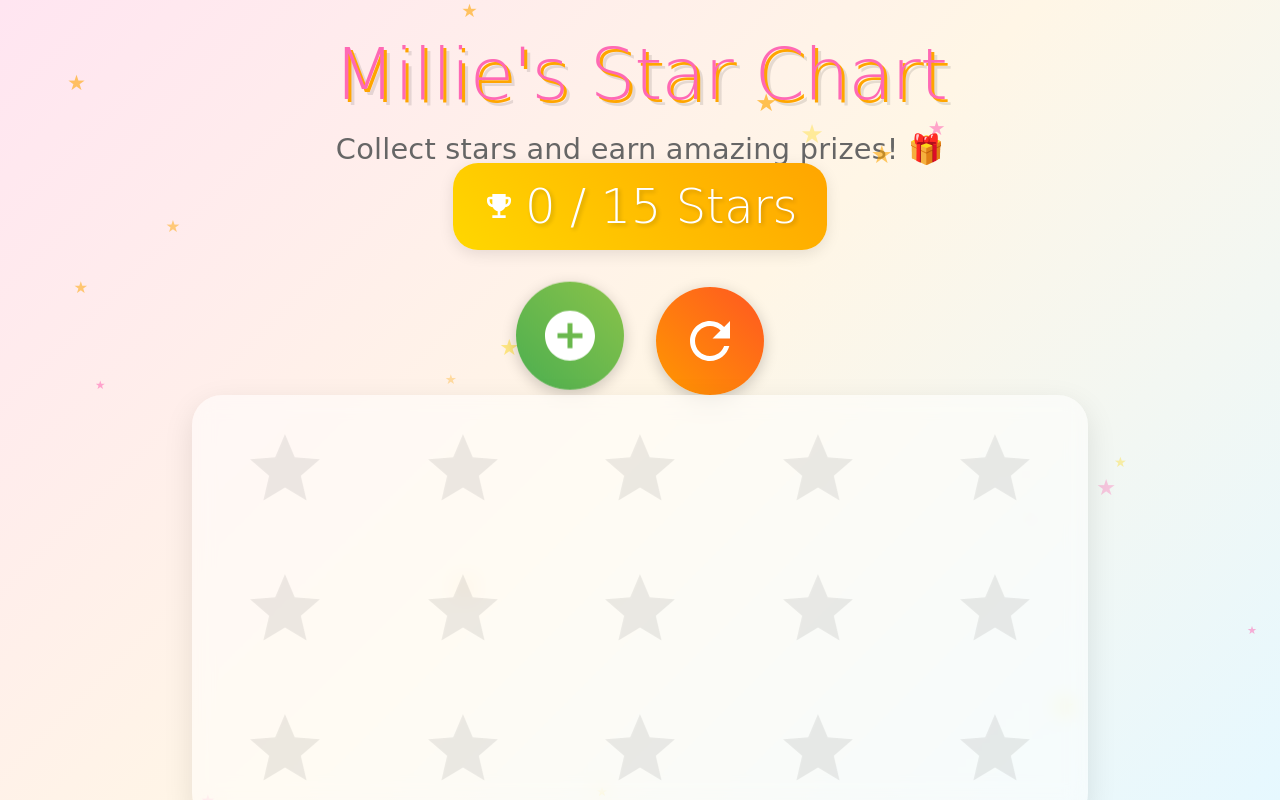
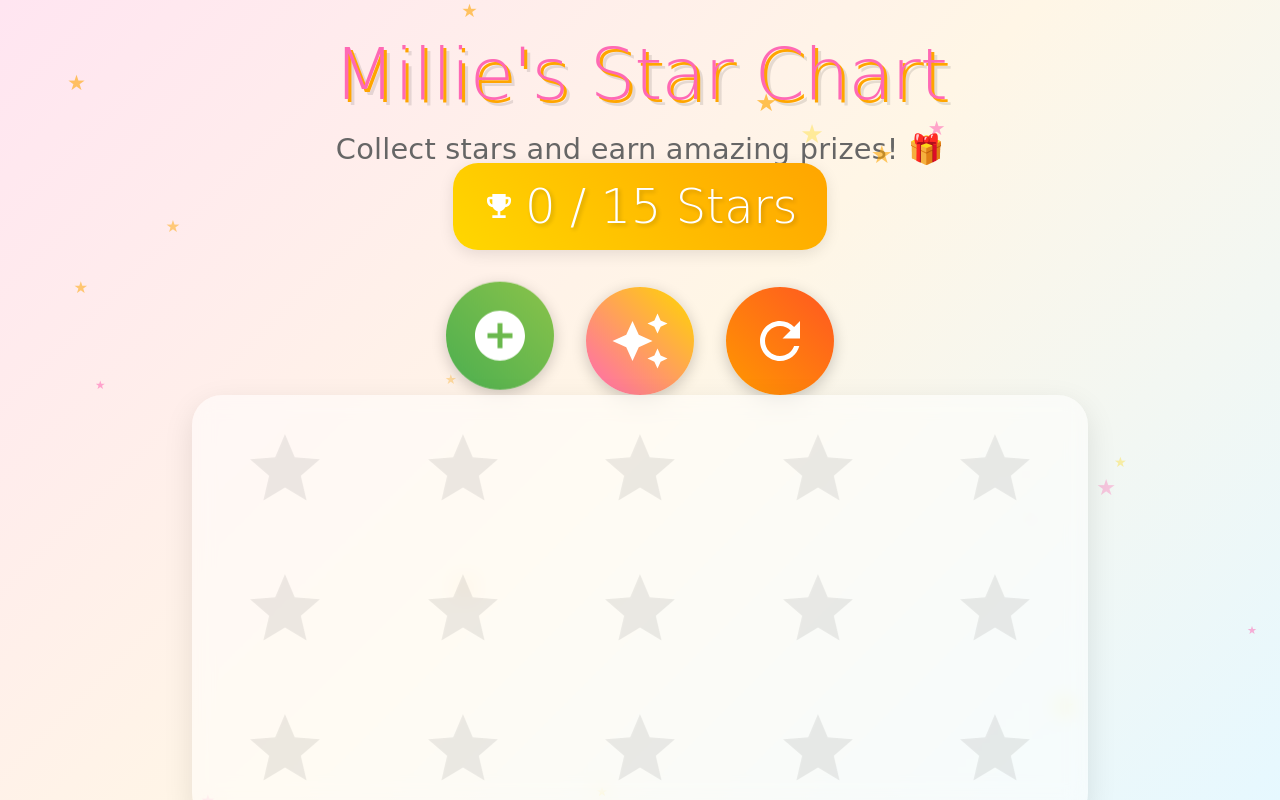
Before and after one commit to MeanY885/star-chart-tracker, a React (Create React App) app: page / in a window 1280 px wide. Built offline with nearby package versions, Linux system fonts and the light colour scheme; no server answers.

Commit message:
Enhanced star animations and UI improvements: Added 30 unique star animations, improved celebration effects, and refined UI components

```diff
--- a/src/App.js
+++ b/src/App.js
@@ -12,7 +12,7 @@ import {
   TextField,
   Tooltip
 } from '@mui/material';
-import { Star, AddCircle, RemoveCircle, Edit, EmojiEvents, Refresh } from '@mui/icons-material';
+import { Star, AddCircle, RemoveCircle, Edit, EmojiEvents, Refresh, AutoAwesome } from '@mui/icons-material';
 import { motion, AnimatePresence } from 'framer-motion';
 import { useCallback } from "react";
 import Particles from "react-tsparticles";
@@ -44,6 +44,7 @@ function App() {
   const [currentComment, setCurrentComment] = useState('');
   const [removingStar, setRemovingStar] = useState(false);
   const [removeStarPosition, setRemoveStarPosition] = useState({ x: 0, y: 0 });
+  const [isAmazingAnimation, setIsAmazingAnimation] = useState(false);
 
   const particlesInit = useCallback(async engine => {
     await loadSlim(engine);
@@ -185,6 +186,41 @@ function App() {
     setCommentDialogOpen(true);
   };
 
+  const handleAmazingAchievement = () => {
+    const newPoints = Math.min(points + 5, 15);
+    if (newPoints > points) {
+      setIsAmazingAnimation(true);
+      setLastAction('amazing');
+
+      // Create multiple star animations
+      const starsToAdd = newPoints - points;
+      for (let i = 0; i < starsToAdd; i++) {
+        setTimeout(() => {
+          const targetIndex = points + i;
+          const starElement = document.querySelector(`[data-star-index="${targetIndex}"]`);
+          if (starElement) {
+            const rect = starElement.getBoundingClientRect();
+            setTargetPosition({
+              x: rect.left + rect.width / 2,
+              y: rect.top + rect.height / 2
+            });
+          }
+          setNewStarPosition({
+            x: Math.random() * window.innerWidth,
+            y: -100 - (i * 50) // Start each star higher than the last
+          });
+          setShowNewStar(true);
+        }, i * 1000); // Stagger the start of each star animation
+      }
+
+      // Update points after all animations
+      setTimeout(() => {
+        setPoints(newPoints);
+        setIsAmazingAnimation(false);
+      }, starsToAdd * 1000 + 8000);
+    }
+  };
+
   const particlesOptions = {
     particles: {
       number: { value: 50 },
@@ -201,6 +237,58 @@ function App() {
       },
       opacity: { value: 0.8 },
       life: { duration: { value: 2 } }
+    }
+  };
+
+  // Update particlesOptions for amazing achievement
+  const amazingParticlesOptions = {
+    particles: {
+      number: { value: 100 },
+      color: {
+        value: ["#FFD700", "#FFA500", "#FF69B4", "#4CAF50", "#00BCD4"]
+      },
+      shape: {
+        type: ["star", "circle"],
+        options: {
+          star: {
+            sides: 5
+          }
+        }
+      },
+      size: { value: { min: 3, max: 8 } },
+      move: {
+        enable: true,
+        speed: 6,
+        direction: "top-to-bottom",
+        random: true,
+        straight: false,
+        outModes: "out"
+      },
+      opacity: {
+        value: 0.8,
+        animation: {
+          enable: true,
+          speed: 0.5,
+          minimumValue: 0.1,
+          sync: false
+        }
+      },
+      rotate: {
+        value: 360,
+        direction: "random",
+        animation: {
+          enable: true,
+          speed: 10
+        }
+      },
+      tilt: {
+        enable: true,
+        value: 360,
+        animation: {
+          enable: true,
+          speed: 60
+        }
+      }
     }
   };
 
@@ -815,11 +903,11 @@ function App() {
         </motion.div>
       )}
 
-      {lastAction === 'add' && (
+      {(lastAction === 'add' || isAmazingAnimation) && (
         <Particles
           id="tsparticles"
           init={particlesInit}
-          options={particlesOptions}
+          options={isAmazingAnimation ? amazingParticlesOptions : particlesOptions}
           style={{
             position: 'fixed',
             top: 0,
@@ -948,6 +1036,26 @@ function App() {
                   }}
                 >
                   <AddCircle sx={{ fontSize: { xs: 40, sm: 50, md: 60 }, color: '#FFF' }} />
+                </IconButton>
+              </motion.div>
+
+              <motion.div
+                variants={buttonVariants}
+                whileHover="hover"
+                whileTap="tap"
+              >
+                <IconButton
+                  onClick={handleAmazingAchievement}
+                  sx={{
+                    p: { xs: 2, sm: 3 },
+                    background: 'linear-gradient(45deg, #FF69B4, #FFD700)',
+                    boxShadow: '0 4px 15px rgba(0,0,0,0.2)',
+                    '&:hover': {
+                      background: 'linear-gradient(45deg, #FFD700, #FF69B4)'
+                    }
+                  }}
+                >
+                  <AutoAwesome sx={{ fontSize: { xs: 40, sm: 50, md: 60 }, color: '#FFF' }} />
                 </IconButton>
               </motion.div>
 
```
